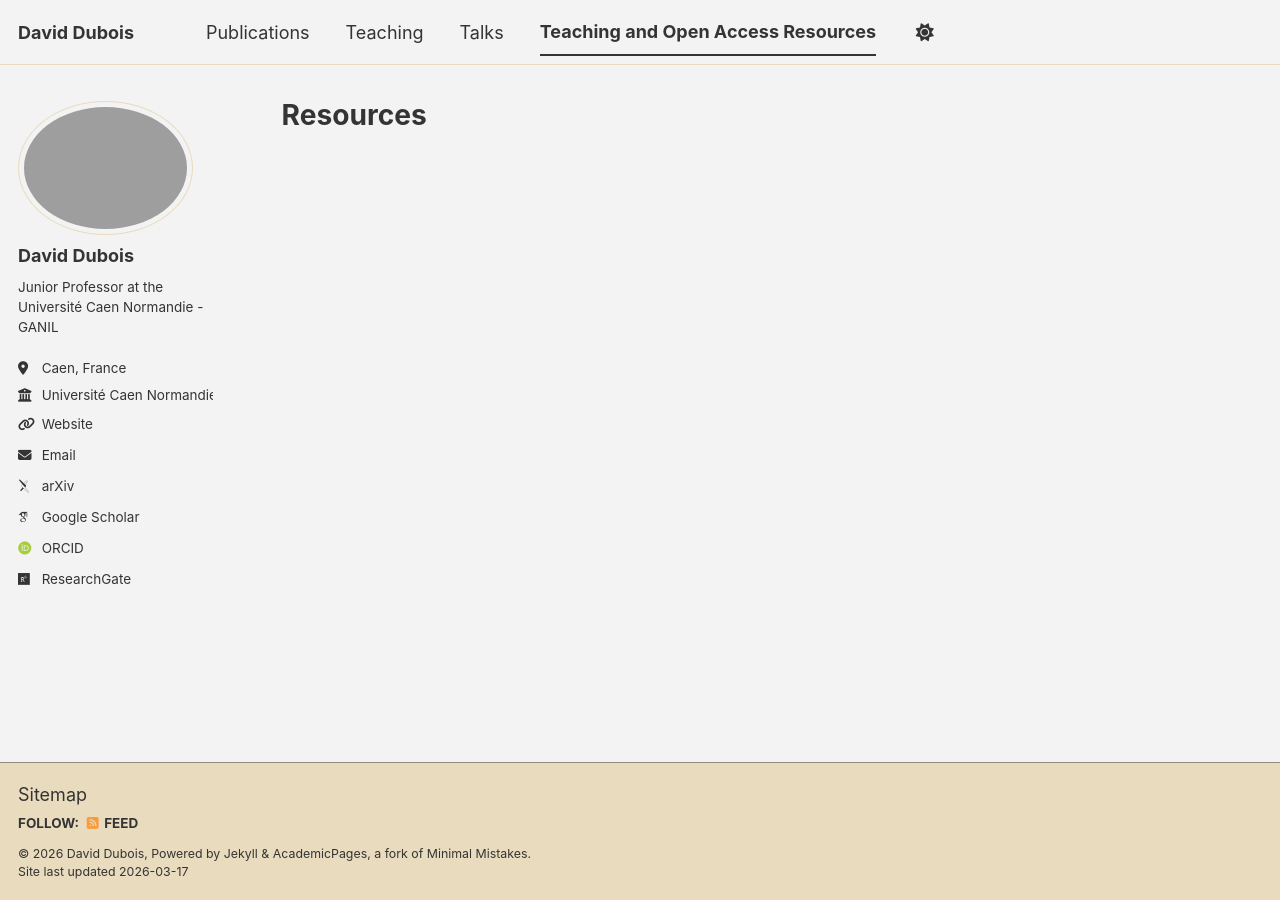
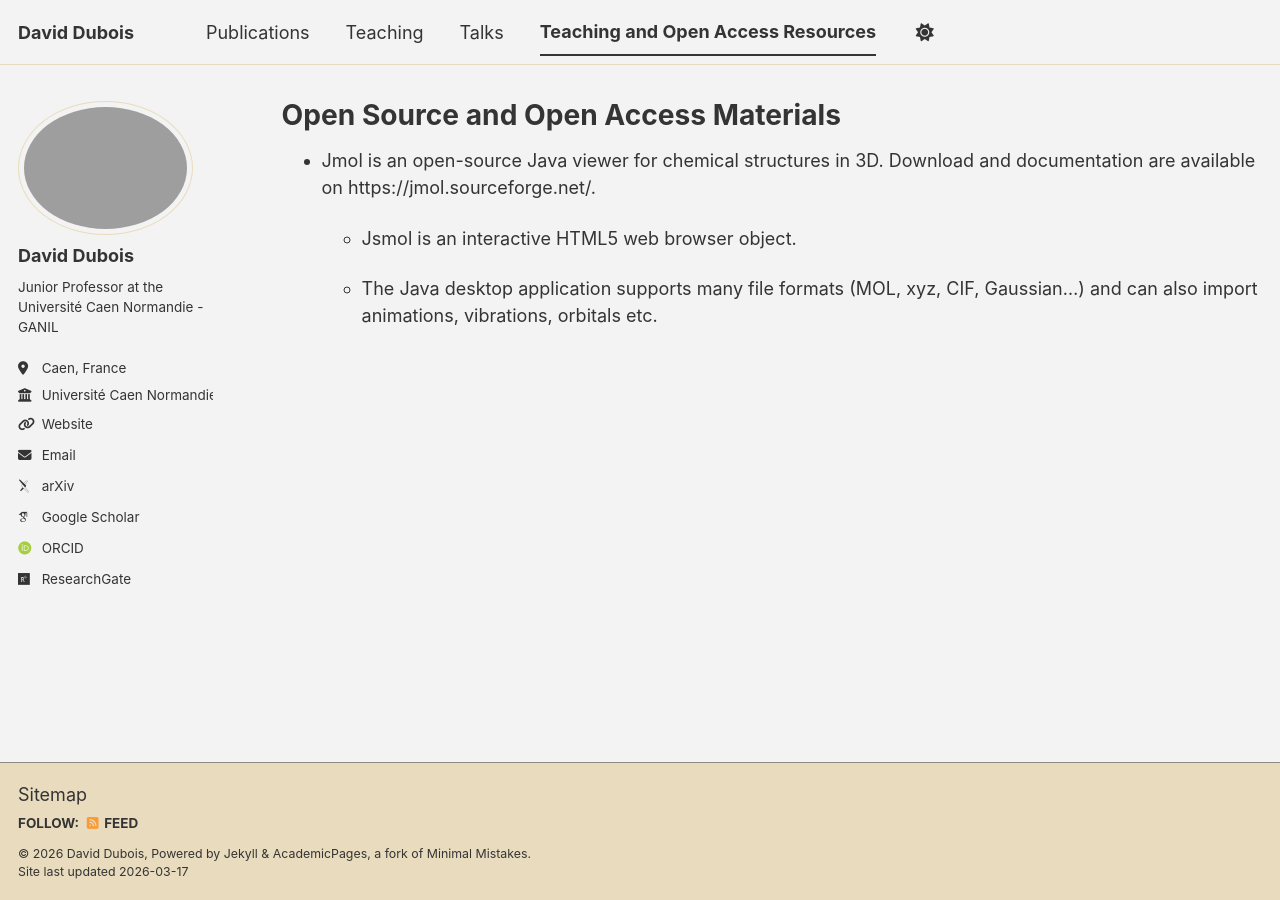
Before and after one commit to daviddubois5/daviddubois, a Jekyll site: the page built from _pages/cv.md, in a window 1280 px wide. Built offline with Jekyll 4.4.1, drawn with Linux system fonts in a browser that asks for light colours; some web fonts are replaced; a script bundle is joined from its source files by our own code; library files that are not in the unit come from our copies.

Commit message:
Update cv.md

```diff
--- a/_pages/cv.md
+++ b/_pages/cv.md
@@ -1,6 +1,6 @@
 ---
 layout: archive
-title: "Resources"
+title: "Open Source and Open Access Materials"
 permalink: /cv/
 author_profile: true
 redirect_from:
@@ -8,3 +8,9 @@ redirect_from:
 ---
 
 {% include base_path %}
+
+* Jmol is an open-source Java viewer for chemical structures in 3D. Download and documentation are available on https://jmol.sourceforge.net/.
+
+  * Jsmol is an interactive HTML5 web browser object.
+
+  * The Java desktop application supports many file formats (MOL, xyz, CIF, Gaussian...) and can also import animations, vibrations, orbitals etc.
```
